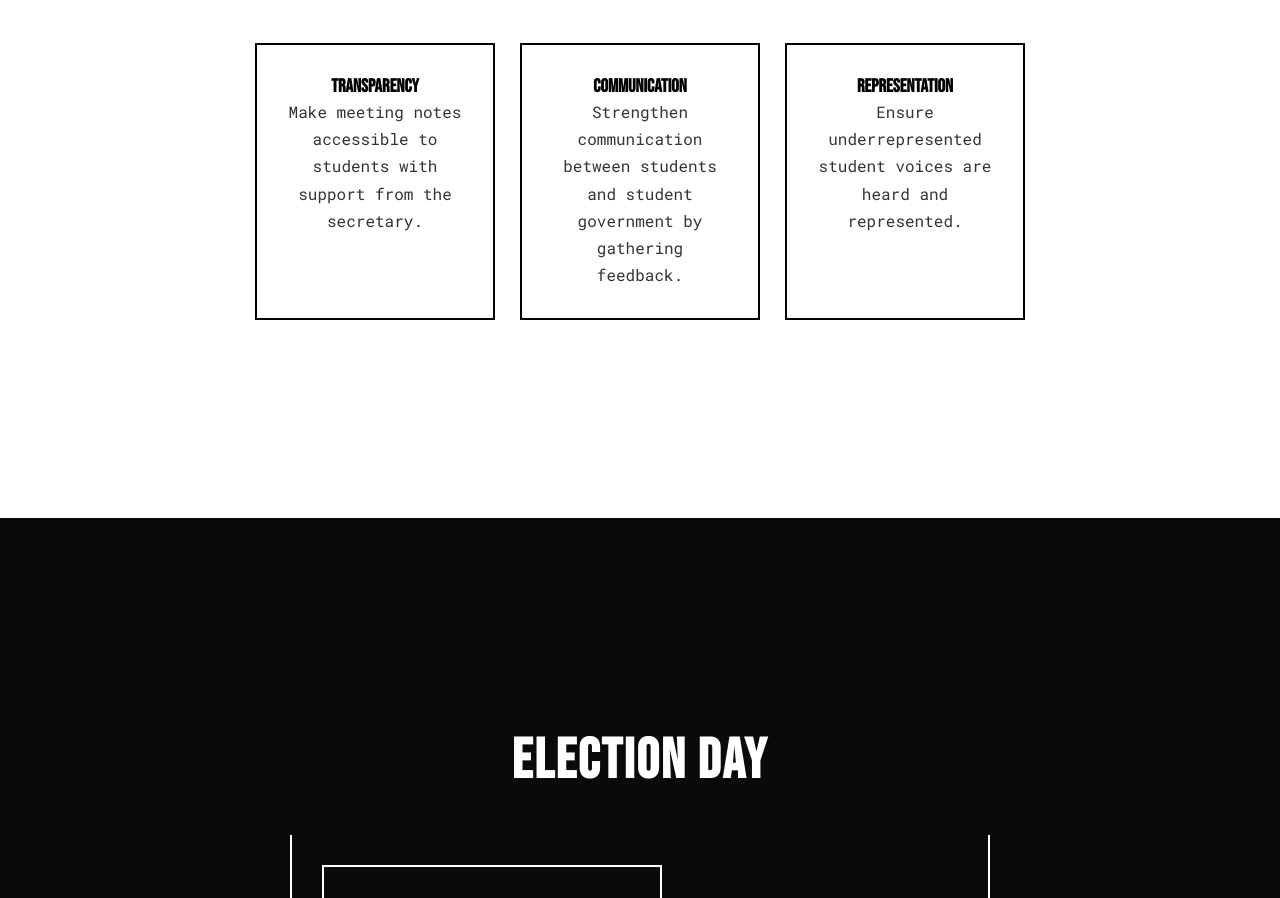
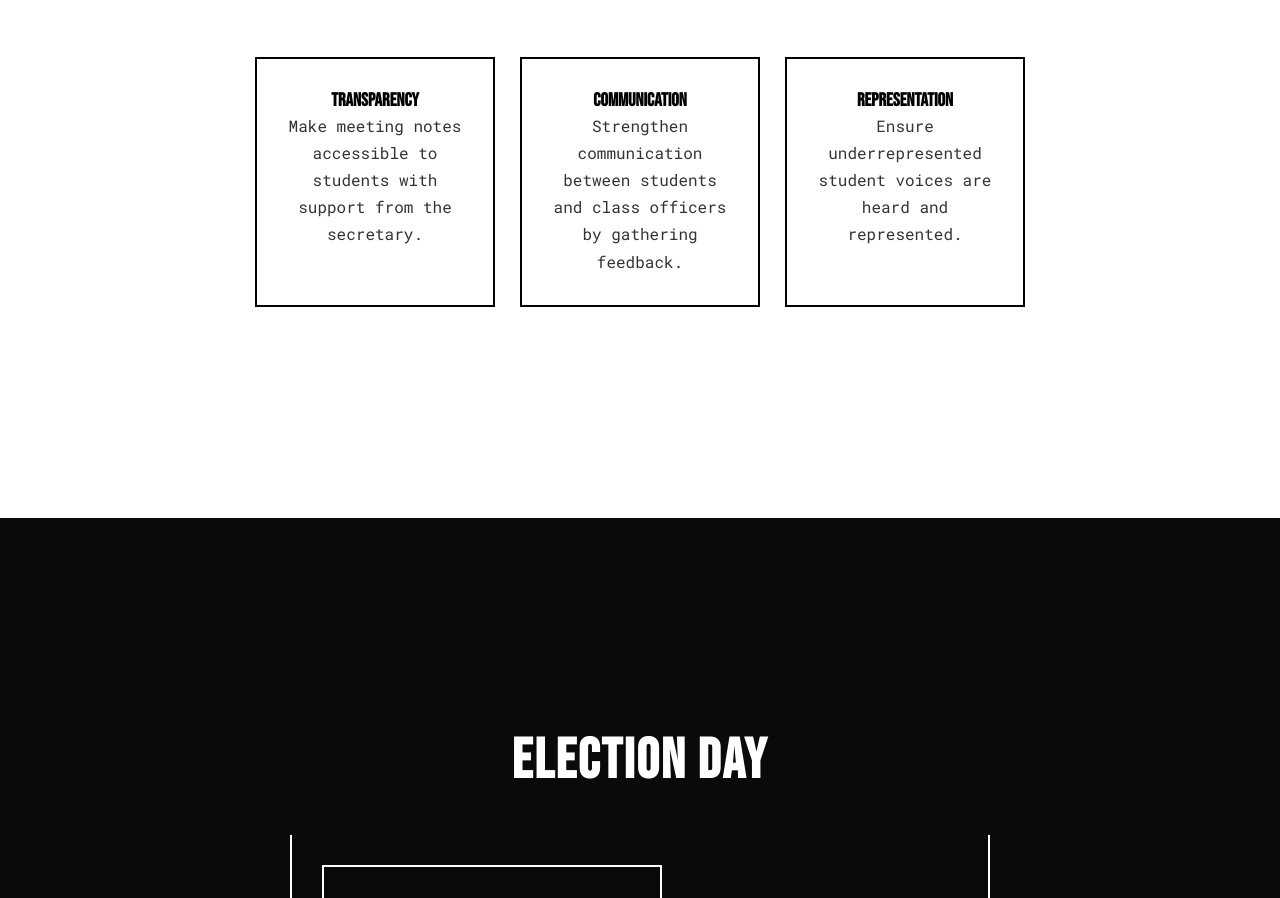
Before and after one commit to BruhKrypticc/2029, a plain HTML site: page index.html in a window 1280 px wide. Shown: the part 1498-2396 px from the top of the page. Drawn offline with Linux system fonts and the light colour scheme.

Commit message:
Update index.html

```diff
--- a/index.html
+++ b/index.html
@@ -54,7 +54,7 @@
       <article class="card">
         <h3>Communication</h3>
         <p>
-          Strengthen communication between students and student government by gathering feedback.
+          Strengthen communication between students and class officers by gathering feedback.
         </p>
       </article>
 
```
